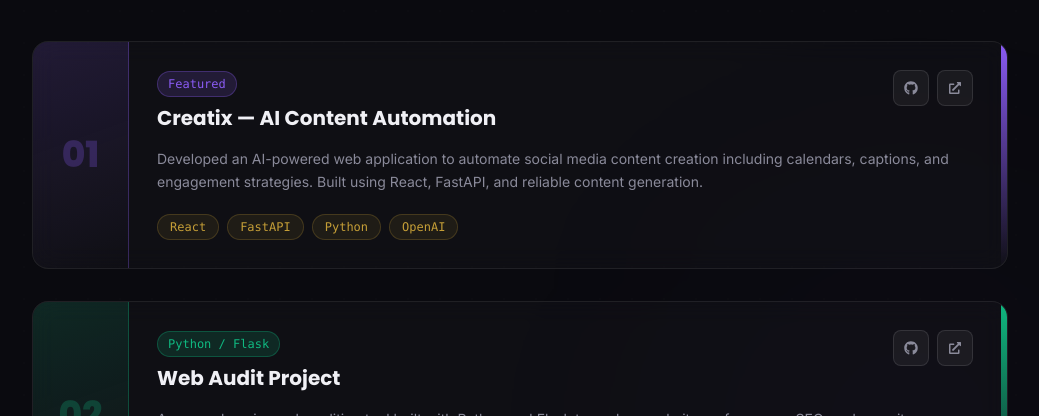
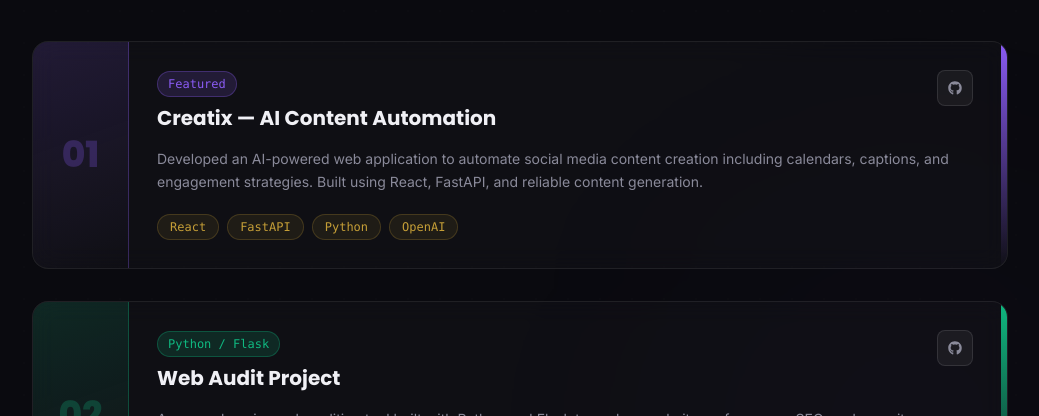
Before and after one commit to Dk821/portfolio-dev, a React (Vite) app: page / in a window 1280 px wide. Shown: the part 4079-4495 px from the top of the page, without its empty margins (120-1159 px from the left). Built offline with nearby package versions, Linux system fonts and the light colour scheme.

Commit message:
project section two

```diff
--- a/src/sections/Experience.jsx
+++ b/src/sections/Experience.jsx
@@ -45,7 +45,7 @@
         company: "Offline course",
         location: "Coimbatore",
         type: "Internship",
-        duration: "2023 - 2024",
+        duration: "2025",
         accentColor: "#14b8a6",
         glowColor: "rgba(20,184,166,0.15)",
         borderColor: "rgba(20,184,166,0.35)",
--- a/src/sections/Projects.jsx
+++ b/src/sections/Projects.jsx
@@ -7,7 +7,6 @@
         title: "Creatix — AI Content Automation",
         desc: "Developed an AI-powered web application to automate social media content creation including calendars, captions, and engagement strategies. Built using React, FastAPI, and reliable content generation.",
         tech: ["React", "FastAPI", "Python", "OpenAI"],
-        live: "#",
         github: "https://github.com/Dk821/Social-Media-Hub.git",
         accentColor: "#8b5cf6",
         glowColor: "rgba(139,92,246,0.15)",
@@ -19,7 +18,6 @@
         title: "Web Audit Project",
         desc: "A comprehensive web auditing tool built with Python and Flask to analyze website performance, SEO, and security vulnerabilities with automated reporting.",
         tech: ["Python", "Flask", "BeautifulSoup", "SEO API"],
-        live: "#",
         github: "https://github.com/Dk821/web-audit.git",
         accentColor: "#10b981",
         glowColor: "rgba(16,185,129,0.15)",
@@ -152,17 +150,7 @@
                                         >
                                             <FaGithub className="text-sm" />
                                         </a>
-                                        <a
-                                            href={project.live}
-                                            aria-label="Live Demo"
-                                            className="w-9 h-9 rounded-lg flex items-center justify-center text-text-secondary hover:text-white transition-all duration-300"
-                                            style={{
-                                                background: "rgba(255,255,255,0.05)",
-                                                border: "1px solid rgba(255,255,255,0.1)",
-                                            }}
-                                        >
-                                            <FaExternalLinkAlt className="text-xs" />
-                                        </a>
+
                                     </div>
                                 </div>
 
```
